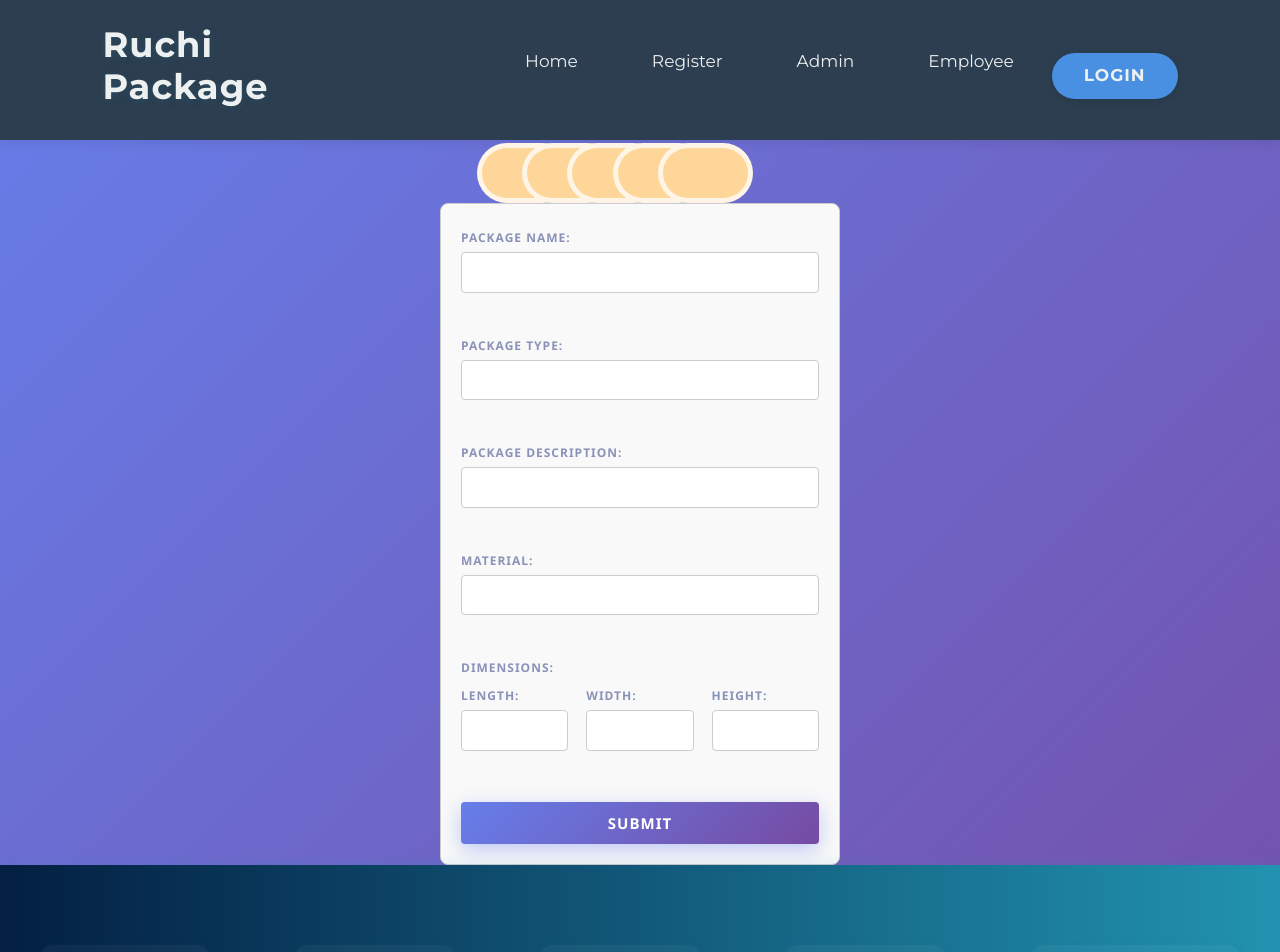
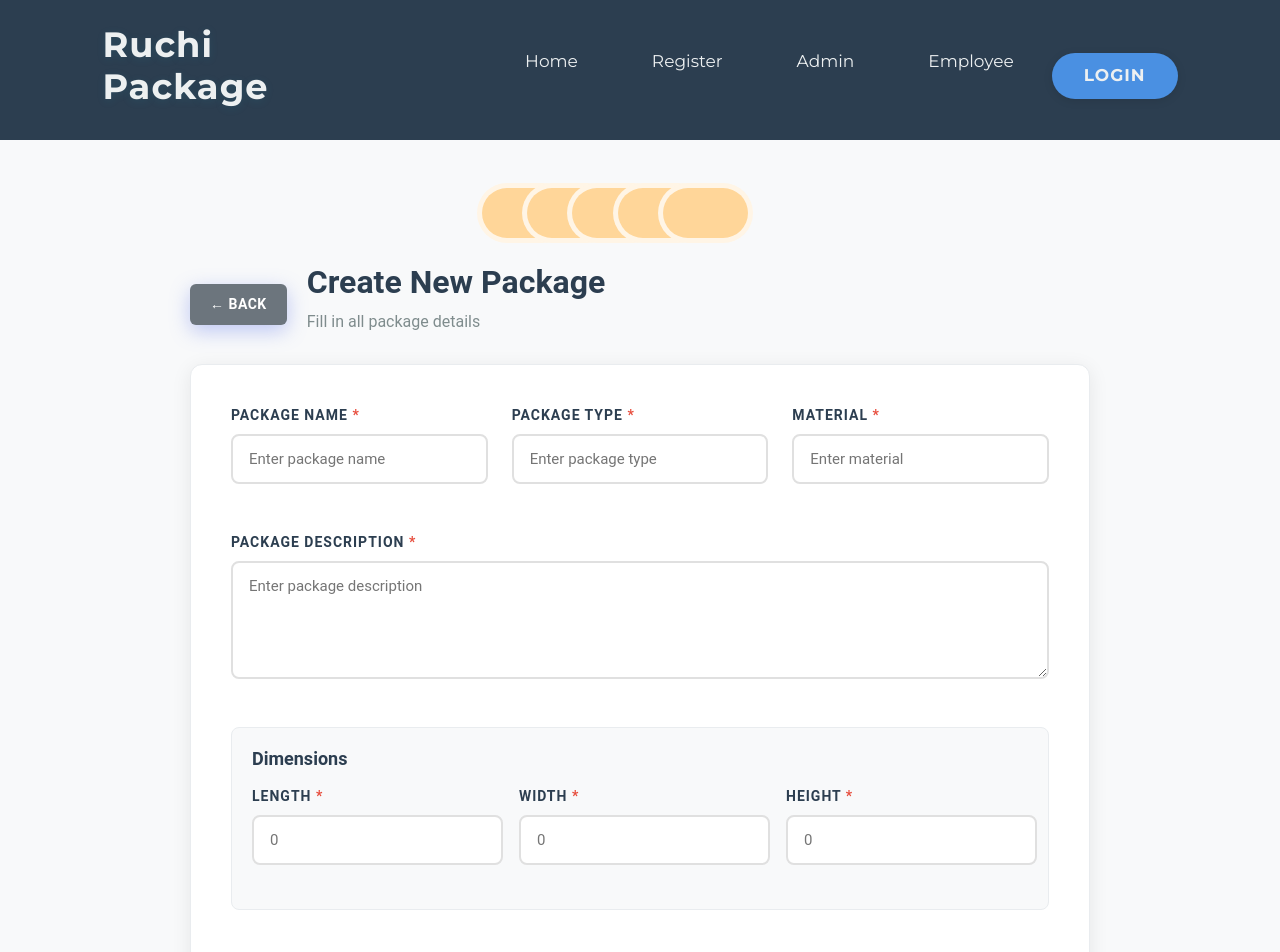
Before and after one commit to Ranjuna120/Package-Delivery-Management-System, a React (Create React App) app in the folder frontend/: page /create in a window 1280 px wide. Shown: the top 952 px of the page. Built offline with nearby package versions, Linux system fonts and the light colour scheme.

Commit message:
Update CreatePackage.js

```diff
--- a/frontend/src/compoments/Package/CreatePackage.js
+++ b/frontend/src/compoments/Package/CreatePackage.js
@@ -1,8 +1,11 @@
 import React, { useState } from 'react';
 import axios from 'axios';
+import { useNavigate } from 'react-router-dom';
 import Breadcrumb from './Breadcrumb'; // Import the Breadcrumb component
+import '../../style/package/PackageDashBoard.css';
 
 function CreatePackage() {
+    const navigate = useNavigate();
     const [formData, setFormData] = useState({
         PackageName: '',
         PackageType: '',
@@ -14,6 +17,7 @@ function CreatePackage() {
     });
 
     const [errors, setErrors] = useState({});
+    const [loading, setLoading] = useState(false);
 
     const handleChange = (e) => {
         const { name, value } = e.target;
@@ -57,6 +61,7 @@ function CreatePackage() {
         e.preventDefault();
 
         if (validate()) {
+            setLoading(true);
             const newPackage = {
                 PackageName: formData.PackageName,
                 PackageType: formData.PackageType,
@@ -67,11 +72,18 @@ function CreatePackage() {
                 Height: formData.Height
             };
 
-            axios.post('http://localhost:8070/package/create', newPackage).then(() => {
-                alert("Package added");
-                window.location.reload();
+            axios.post('http://localhost:8070/packages/create', newPackage).then(() => {
+                alert("Package added successfully!");
+                setTimeout(() => {
+                    navigate('/PackageDashBoardPage');
+                }, 1000);
             }).catch((err) => {
-                alert(err);
+                const errorMessage = err.response?.data?.error || err.message || "Failed to create package";
+                alert(`Error: ${errorMessage}`);
+                console.error('Full error:', err);
+                console.error('Error response:', err.response);
+            }).finally(() => {
+                setLoading(false);
             });
         }
     };
@@ -129,112 +141,308 @@ function CreatePackage() {
     };
 
     return (
+        <div style={styles.container}>
+            <div style={styles.mainContent}>
+                <div style={styles.contentWrapper}>
+                    <Breadcrumb /> {/* Include the Breadcrumb component */}
+
+                    {/* Header */}
+                    <div style={styles.header}>
+                        <button
+                            style={styles.backBtn}
+                            className="package-back-btn"
+                            onClick={() => navigate('/PackageDashBoardPage')}
+                        >
+                            ← BACK
+                        </button>
                         <div>
-            <Breadcrumb /> {/* Include the Breadcrumb component */}
-            <form onSubmit={sendData} style={formStyle}>
-                <div style={formGroupStyle}>
-                    <label htmlFor="PackageName" style={labelStyle}>Package Name:</label>
+                            <h1 style={styles.title}>Create New Package</h1>
+                            <p style={styles.subtitle}>Fill in all package details</p>
+                        </div>
+                    </div>
+
+                    {/* Form Container */}
+                    <div style={styles.formContainer}>
+                        <form onSubmit={sendData}>
+                            <div style={styles.formGrid}>
+                                <div style={styles.formGroup}>
+                                    <label style={styles.label}>Package Name <span style={styles.required}>*</span></label>
                                     <input
                                         type="text"
-                        id="PackageName"
                                         name="PackageName"
                                         value={formData.PackageName}
                                         onChange={handleChange}
-                        style={inputStyle}
-                        required />
-                    {errors.PackageName && <div style={errorStyle}>{errors.PackageName}</div>}
+                                        style={styles.input}
+                                        className="package-input"
+                                        placeholder="Enter package name"
+                                        required
+                                    />
+                                    {errors.PackageName && <div style={styles.error}>{errors.PackageName}</div>}
                                 </div>
 
-                <div style={formGroupStyle}>
-                    <label htmlFor="PackageType" style={labelStyle}>Package Type:</label>
+                                <div style={styles.formGroup}>
+                                    <label style={styles.label}>Package Type <span style={styles.required}>*</span></label>
                                     <input
                                         type="text"
-                        id="PackageType"
                                         name="PackageType"
                                         value={formData.PackageType}
                                         onChange={handleChange}
-                        style={inputStyle}
-                        required />
-                    {errors.PackageType && <div style={errorStyle}>{errors.PackageType}</div>}
+                                        style={styles.input}
+                                        className="package-input"
+                                        placeholder="Enter package type"
+                                        required
+                                    />
+                                    {errors.PackageType && <div style={styles.error}>{errors.PackageType}</div>}
                                 </div>
 
-                <div style={formGroupStyle}>
-                    <label htmlFor="PackageDescription" style={labelStyle}>Package Description:</label>
+                                <div style={styles.formGroup}>
+                                    <label style={styles.label}>Material <span style={styles.required}>*</span></label>
                                     <input
                                         type="text"
-                        id="PackageDescription"
+                                        name="Material"
+                                        value={formData.Material}
+                                        onChange={handleChange}
+                                        style={styles.input}
+                                        className="package-input"
+                                        placeholder="Enter material"
+                                        required
+                                    />
+                                    {errors.Material && <div style={styles.error}>{errors.Material}</div>}
+                                </div>
+
+                                <div style={{...styles.formGroup, gridColumn: '1 / -1'}}>
+                                    <label style={styles.label}>Package Description <span style={styles.required}>*</span></label>
+                                    <textarea
                                         name="PackageDescription"
                                         value={formData.PackageDescription}
                                         onChange={handleChange}
-                        style={inputStyle}
-                        required />
-                    {errors.PackageDescription && <div style={errorStyle}>{errors.PackageDescription}</div>}
+                                        style={{...styles.input, ...styles.textarea}}
+                                        className="package-input"
+                                        placeholder="Enter package description"
+                                        rows="4"
+                                        required
+                                    />
+                                    {errors.PackageDescription && <div style={styles.error}>{errors.PackageDescription}</div>}
                                 </div>
 
-                <div style={formGroupStyle}>
-                    <label htmlFor="Material" style={labelStyle}>Material:</label>
-                    <input
-                        type="text"
-                        id="Material"
-                        name="Material"
-                        value={formData.Material}
-                        onChange={handleChange}
-                        style={inputStyle}
-                        required />
-                    {errors.Material && <div style={errorStyle}>{errors.Material}</div>}
-                </div>
-
-                <div style={formGroupStyle}>
-                    <label style={labelStyle}>Dimensions:</label>
-                    <div style={dimensionsStyle}>
-                        <div style={dimensionInputStyle}>
-                            <label htmlFor="Length" style={labelStyle}>Length:</label>
+                                <div style={styles.dimensionsContainer}>
+                                    <h3 style={styles.dimensionsTitle}>Dimensions</h3>
+                                    <div style={styles.dimensionsGrid}>
+                                        <div style={styles.formGroup}>
+                                            <label style={styles.label}>Length <span style={styles.required}>*</span></label>
                                             <input
                                                 type="number"
-                                id="Length"
                                                 name="Length"
                                                 value={formData.Length}
                                                 onChange={handleChange}
-                                style={inputStyle}
-                                required />
-                            {errors.Length && <div style={errorStyle}>{errors.Length}</div>}
+                                                style={styles.input}
+                                                className="package-input"
+                                                placeholder="0"
+                                                required
+                                            />
+                                            {errors.Length && <div style={styles.error}>{errors.Length}</div>}
                                         </div>
-                        <div style={dimensionInputStyle}>
-                            <label htmlFor="Width" style={labelStyle}>Width:</label>
+                                        <div style={styles.formGroup}>
+                                            <label style={styles.label}>Width <span style={styles.required}>*</span></label>
                                             <input
                                                 type="number"
-                                id="Width"
                                                 name="Width"
                                                 value={formData.Width}
                                                 onChange={handleChange}
-                                style={inputStyle}
-                                required />
-                            {errors.Width && <div style={errorStyle}>{errors.Width}</div>}
+                                                style={styles.input}
+                                                className="package-input"
+                                                placeholder="0"
+                                                required
+                                            />
+                                            {errors.Width && <div style={styles.error}>{errors.Width}</div>}
                                         </div>
-                        <div style={dimensionInputStyle}>
-                            <label htmlFor="Height" style={labelStyle}>Height:</label>
+                                        <div style={styles.formGroup}>
+                                            <label style={styles.label}>Height <span style={styles.required}>*</span></label>
                                             <input
                                                 type="number"
-                                id="Height"
                                                 name="Height"
                                                 value={formData.Height}
                                                 onChange={handleChange}
-                                style={inputStyle}
-                                required />
-                            {errors.Height && <div style={errorStyle}>{errors.Height}</div>}
+                                                style={styles.input}
+                                                className="package-input"
+                                                placeholder="0"
+                                                required
+                                            />
+                                            {errors.Height && <div style={styles.error}>{errors.Height}</div>}
+                                        </div>
                                     </div>
                                 </div>
                             </div>
 
+                            <div style={styles.buttonGroup}>
+                                <button
+                                    type="button"
+                                    style={styles.cancelBtn}
+                                    className="package-cancel-btn"
+                                    onClick={() => navigate('/PackageDashBoardPage')}
+                                >
+                                    Cancel
+                                </button>
                                 <button
                                     type="submit"
-                    style={buttonStyle}
+                                    style={styles.submitBtn}
+                                    className="package-submit-btn"
+                                    disabled={loading}
                                 >
-                    Submit
+                                    {loading ? 'Creating...' : 'Create Package'}
                                 </button>
+                            </div>
                         </form>
+                    </div>
+                </div>
+            </div>
         </div>
     );
 }
 
+// Styles
+const styles = {
+    container: {
+        display: 'flex',
+        minHeight: '100vh',
+        background: '#f8f9fa',
+        fontFamily: "'Roboto', sans-serif",
+    },
+    mainContent: {
+        flex: 1,
+        padding: '40px 20px',
+    },
+    contentWrapper: {
+        maxWidth: '900px',
+        margin: '0 auto',
+    },
+    header: {
+        marginTop: '20px',
+        marginBottom: '30px',
+        display: 'flex',
+        alignItems: 'center',
+        gap: '20px',
+    },
+    backBtn: {
+        padding: '10px 20px',
+        background: '#6c757d',
+        color: '#fff',
+        border: 'none',
+        borderRadius: '6px',
+        fontWeight: '600',
+        cursor: 'pointer',
+        fontSize: '14px',
+        textTransform: 'uppercase',
+        letterSpacing: '0.5px',
+        transition: 'all 0.3s ease',
+    },
+    title: {
+        fontSize: '32px',
+        fontWeight: '700',
+        color: '#2C3E50',
+        margin: 0,
+    },
+    subtitle: {
+        fontSize: '16px',
+        color: '#7F8C8D',
+        margin: '8px 0 0 0',
+    },
+    formContainer: {
+        background: '#fff',
+        borderRadius: '12px',
+        padding: '40px',
+        boxShadow: '0 4px 20px rgba(0, 0, 0, 0.08)',
+        border: '1px solid #e9ecef',
+    },
+    formGrid: {
+        display: 'grid',
+        gridTemplateColumns: 'repeat(auto-fit, minmax(250px, 1fr))',
+        gap: '24px',
+        marginBottom: '30px',
+    },
+    formGroup: {
+        display: 'flex',
+        flexDirection: 'column',
+    },
+    label: {
+        fontSize: '14px',
+        fontWeight: '600',
+        color: '#2C3E50',
+        marginBottom: '8px',
+    },
+    required: {
+        color: '#e74c3c',
+    },
+    input: {
+        padding: '12px 16px',
+        borderRadius: '8px',
+        border: '2px solid #e0e0e0',
+        fontSize: '15px',
+        transition: 'all 0.3s ease',
+        outline: 'none',
+        fontFamily: "'Roboto', sans-serif",
+    },
+    textarea: {
+        resize: 'vertical',
+        minHeight: '100px',
+    },
+    error: {
+        color: '#e74c3c',
+        fontSize: '12px',
+        marginTop: '5px',
+        fontWeight: '500',
+    },
+    dimensionsContainer: {
+        gridColumn: '1 / -1',
+        padding: '20px',
+        background: '#f8f9fa',
+        borderRadius: '8px',
+        border: '1px solid #e9ecef',
+    },
+    dimensionsTitle: {
+        fontSize: '18px',
+        fontWeight: '600',
+        color: '#2C3E50',
+        marginBottom: '16px',
+        marginTop: 0,
+    },
+    dimensionsGrid: {
+        display: 'grid',
+        gridTemplateColumns: 'repeat(3, 1fr)',
+        gap: '16px',
+    },
+    buttonGroup: {
+        display: 'flex',
+        gap: '12px',
+        justifyContent: 'flex-end',
+        marginTop: '24px',
+    },
+    cancelBtn: {
+        padding: '12px 32px',
+        background: '#6c757d',
+        color: '#fff',
+        border: 'none',
+        borderRadius: '8px',
+        fontSize: '15px',
+        fontWeight: '600',
+        cursor: 'pointer',
+        transition: 'all 0.3s ease',
+        textTransform: 'uppercase',
+        letterSpacing: '0.5px',
+    },
+    submitBtn: {
+        padding: '12px 32px',
+        background: 'linear-gradient(135deg, #667eea 0%, #764ba2 100%)',
+        color: '#fff',
+        border: 'none',
+        borderRadius: '8px',
+        fontSize: '15px',
+        fontWeight: '600',
+        cursor: 'pointer',
+        transition: 'all 0.3s ease',
+        textTransform: 'uppercase',
+        letterSpacing: '0.5px',
+    },
+};
+
 export default CreatePackage;
```
Lines whose indentation alone changed are shown as unchanged.
